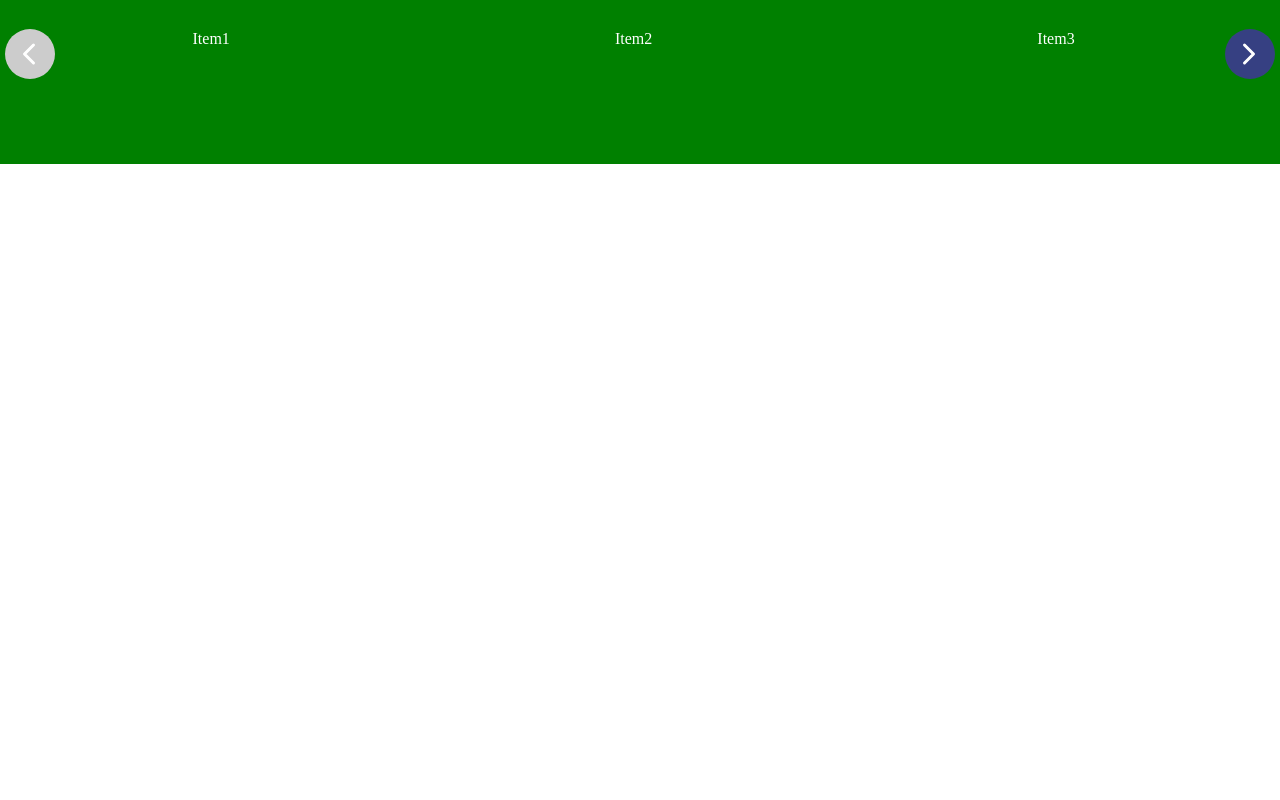
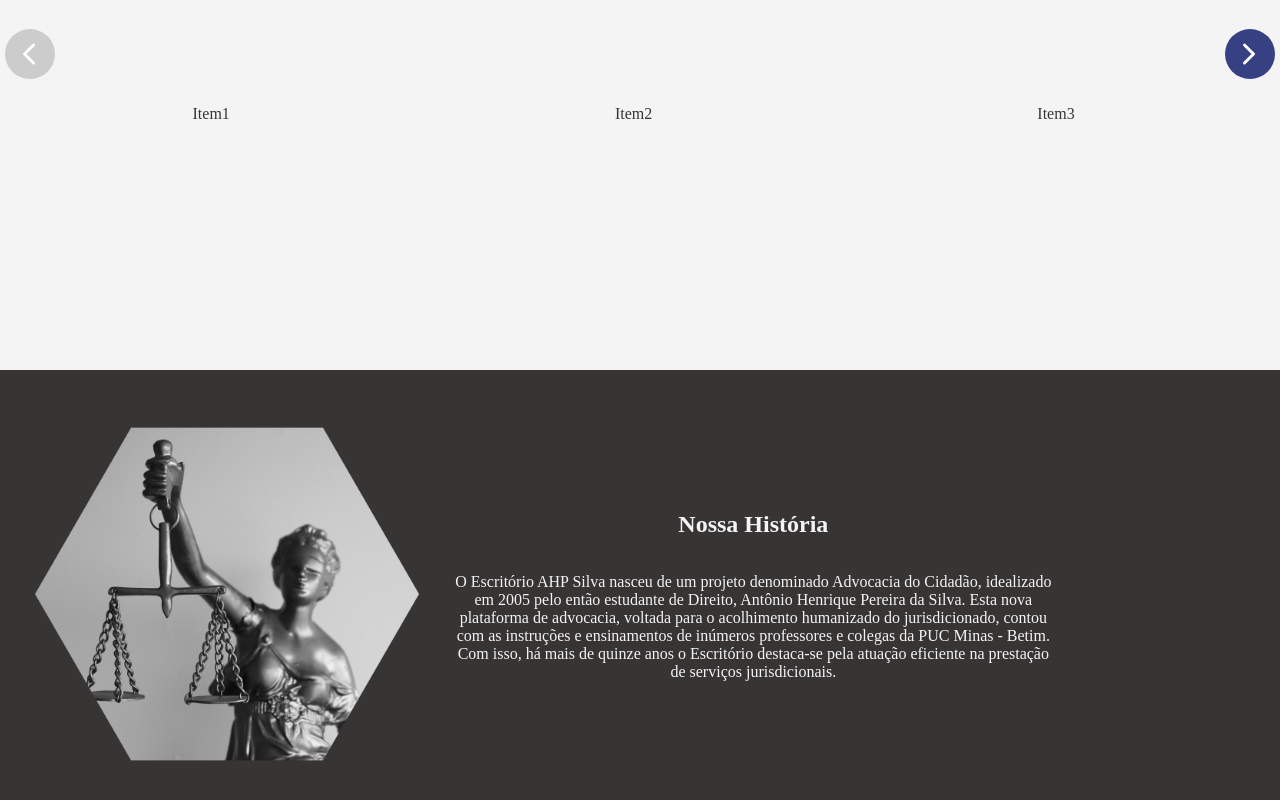
Before and after one commit to anaventura1811/ahpsilva, a React (Create React App) app: page / in a window 1280 px wide. Shown: the part 168-968 px from the top of the page. Before the commit the page ends 800 px from the top, so only its background shows below. Built offline with nearby package versions, Linux system fonts and the light colour scheme; a web font is replaced by a local one.

Commit message:
comita ultimos resultados do projeto

```diff
--- a/src/components/carousel/index.tsx
+++ b/src/components/carousel/index.tsx
@@ -13,7 +13,6 @@ export default function Carousel(props: Props) {
 
  const windowSize = useWindowSize();
  const isDesktop = windowSize.innerWidth >= 1200;
- console.log('is Desktop', isDesktop);
 
  const updateImage = (newIndex: number) => {
   if (newIndex < 0) {
@@ -23,8 +22,6 @@ export default function Carousel(props: Props) {
   }
   setActiveIndex(newIndex);
  };
-
-//  if (!children) return null;
 
   return (
     <CarouselContainer>
--- a/src/components/carousel/styles.ts
+++ b/src/components/carousel/styles.ts
@@ -3,6 +3,9 @@ import styled from "styled-components";
 export const CarouselContainer = styled.div`
   overflow: hidden;
   width: 100%;
+  height: 35vw;
+  padding-top: 0.5rem;
+  background-color: var(--secondary-background-color);
 
   .inner {
     white-space: nowrap;
@@ -46,8 +49,8 @@ export const CarouselItem = styled.div`
   display: inline-flex;
   align-items: center;
   justify-content: center;
-  height: 250px;
+  height: 30vw;
   width: 33%;
-  background-color: green;
-  color: #fff;
+  background-color: var(--secondary-background-color);
+  color: var(--gray-background-color);
 `;
--- a/src/components/nav/index.tsx
+++ b/src/components/nav/index.tsx
@@ -1,11 +1,10 @@
-import React from 'react';
 import { NavContainer } from './styles';
 import logo from '../../assets/logo/logo2.svg';
 import {FaUserCircle} from 'react-icons/fa';
 
 type Props = {};
 
-export default function Nav(props: Props) {
+export default function Nav(_props: Props) {
   return (
     <NavContainer>
       <div className='logo-container'>
--- /dev/null
+++ b/src/components/summary/index.tsx
@@ -0,0 +1,22 @@
+import React from 'react';
+import { SummaryContainer } from './styles';
+import photo from './justice.png';
+type Props = {};
+
+export default function Summary(props: Props) {
+
+
+  return (
+    <SummaryContainer>
+      <div className='image-container'>
+        <img  src={photo} alt="Justiça"/>
+      </div>
+      <div className='history-text'>
+        <h2>Nossa História</h2>
+        <p>O Escritório AHP Silva nasceu de um projeto denominado Advocacia do Cidadão, idealizado em 2005 pelo então estudante de Direito, Antônio Henrique Pereira da Silva.
+        Esta nova plataforma de advocacia, voltada para o acolhimento humanizado do jurisdicionado, contou com as instruções e ensinamentos de inúmeros professores e colegas da PUC Minas - Betim. Com isso, há mais de quinze anos o Escritório destaca-se pela atuação eficiente na prestação de serviços jurisdicionais.
+        </p>
+      </div>
+    </SummaryContainer>
+  );
+};
--- /dev/null
+++ b/src/components/summary/styles.ts
@@ -0,0 +1,44 @@
+import styled from "styled-components";
+
+export const SummaryContainer = styled.div`
+  background-color: var(--gray-background-color);
+  height: auto;
+  min-height: 35vw;
+  color: var(--secondary-background-color);
+  position: relative;
+  max-width: 1200px;
+  display: flex;
+  align-items: center;
+  justify-content: space-evenly;
+  flex-wrap: nowrap;
+  flex-direction: row;
+  gap: 2rem;
+  padding: 0 0 0 2rem;
+
+  /* .container-hexagono {
+    position: absolute;
+    top: auto;
+    display: flex;
+  } */
+
+  .image-container {
+    position: relative;
+    padding: 1rem;
+    display: flex;
+    align-items: center;
+    justify-content: center;
+  }
+
+  .image-container > img {
+    position: absolute;
+    width: auto;
+    height: 30vw;
+  }
+
+  .history-text {
+    display: flex;
+    flex-direction: column;
+    max-width: 50%;
+  }
+
+`;
--- a/src/global.css
+++ b/src/global.css
@@ -6,6 +6,7 @@ body {
   /* colors: */
   --main-background-color: #364082;
   --secondary-background-color: #f4f4f4;
+  --gray-background-color: #373434;
 
   /* fonts */
   --font-family-subtitle: 'Fira Sans', sans-serif;
--- a/src/pages/home/index.tsx
+++ b/src/pages/home/index.tsx
@@ -2,7 +2,8 @@ import React from 'react';
 import Carousel from '../../components/carousel';
 import { CarouselItem } from '../../components/carousel/styles';
 import Nav from '../../components/nav';
-import { Container } from './styles';
+import Summary from '../../components/summary';
+import { Container, ContentContainer } from './styles';
 
 type Props = {}
 
@@ -13,6 +14,7 @@ export default function Home(props: Props) {
       <Container>
         <Nav />
       </Container>
+      <ContentContainer>
         <div className='main-content'>
             <Carousel>
               <CarouselItem>
@@ -35,6 +37,10 @@ export default function Home(props: Props) {
               </CarouselItem>
             </Carousel>
         </div>
+        <div className='summary-container'>
+          <Summary />
+        </div>
+      </ContentContainer>
     </div>
   );
 };
--- a/src/pages/home/styles.ts
+++ b/src/pages/home/styles.ts
@@ -8,3 +8,13 @@ export const Container = styled.header`
   align-items: center;
   background-color: var(--main-background-color);
 `;
+
+export const ContentContainer = styled.div`
+
+  .summary-container {
+    width: 100vw;
+    background-color: var(--gray-background-color);
+    display: flex;
+    align-items: center;
+  }
+`;
```
Also changed, not shown: src/components/summary/justice.png (added), 1 other file (tests, documents, lock files or other folders). Lines whose indentation alone changed are shown as unchanged.
